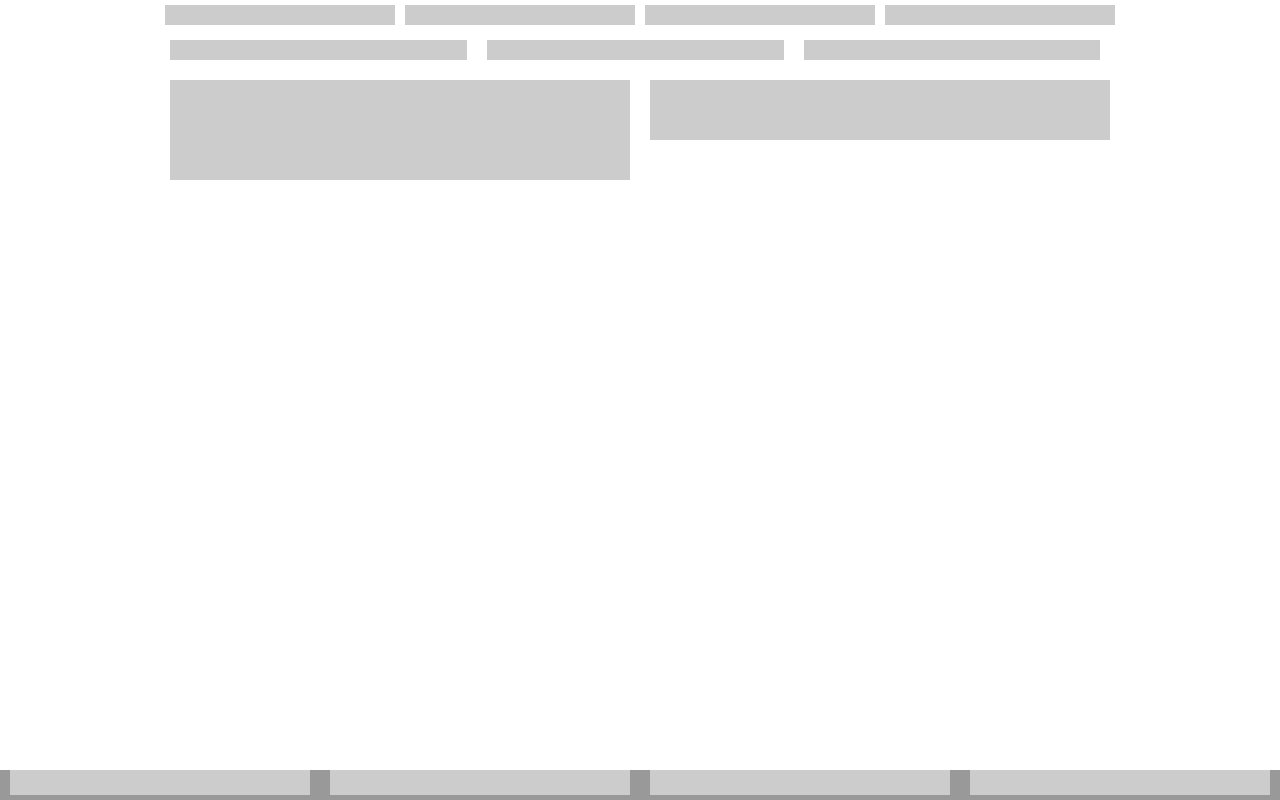
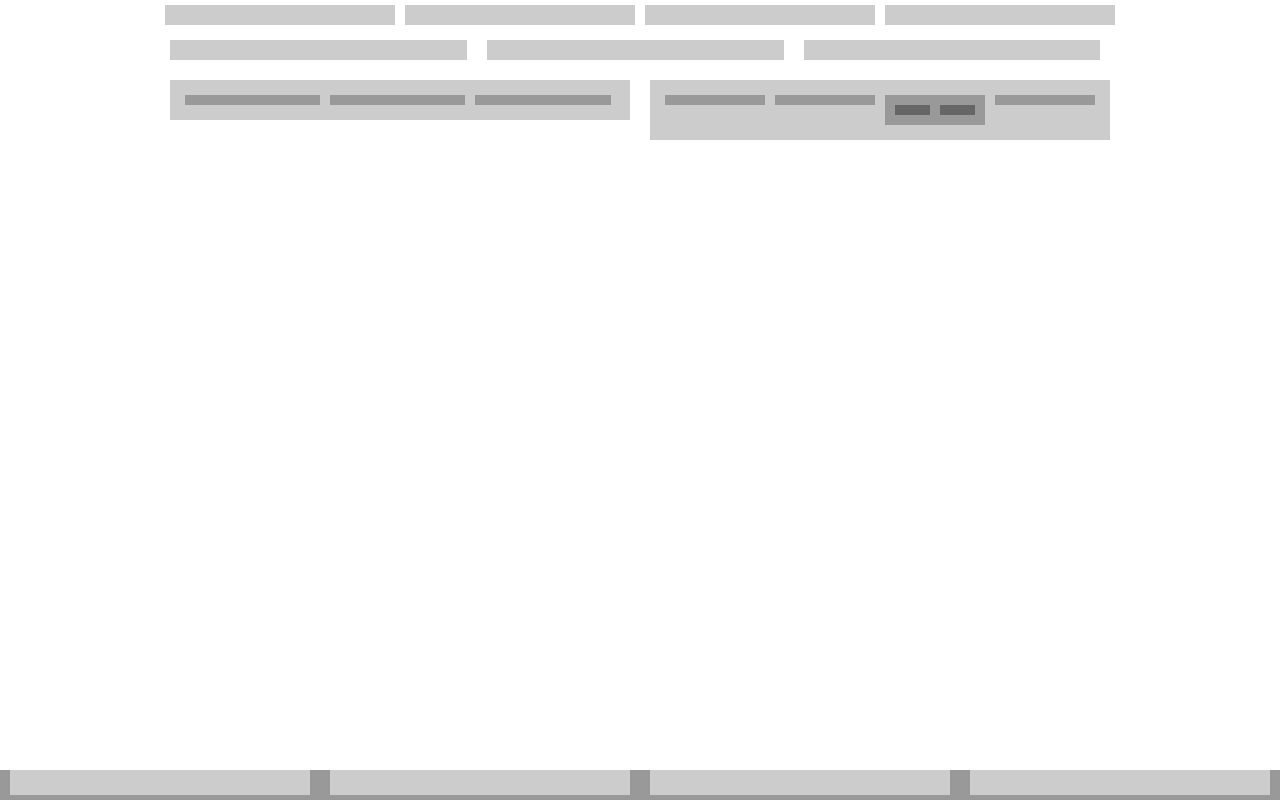
Before and after one commit to benvacha/gensponsive, a plain HTML site: page example/compound.html in a window 1280 px wide. Drawn offline with nearby package versions, Linux system fonts and the light colour scheme.

Commit message:
change compound col blueprints to use child selectors

```diff
--- a/example/compound.html
+++ b/example/compound.html
@@ -40,10 +40,13 @@
                 <div class="col width-33-100 push-5x pad-5x bgcolor-999"></div>
                 <div class="col width-33-100 push-5x pad-5x bgcolor-999"></div>
             </div>
-            <div class="col cwidth-25-100 cpush-5x cpad-5x cbgcolor-999">
+            <div class="col cwidth-25-50-100 cpush-5x cpad-5x cbgcolor-999">
                 <div class="col"></div>
                 <div class="col"></div>
-                <div class="col"></div>
+                <div class="col cwidth-50-100 cpush-5x cpad-5x cbgcolor-666">
+                    <div class="col"></div>
+                    <div class="col"></div>
+                </div>
                 <div class="col"></div>
             </div>
         </div>
--- a/gridsponsive.js
+++ b/gridsponsive.js
@@ -158,7 +158,7 @@
         },
         chide: {
             selectorPrefixes: ['.gridsponsive.', '.gridsponsive .'],
-            selectorPostfixes: [' .col'],
+            selectorPostfixes: ['>.col'],
             nthProperties: function(spec, n) {
                 if(spec.indexOf('t')>=0) {
                     return 'display:none;';
@@ -183,7 +183,7 @@
         },
         cshow: {
             selectorPrefixes: ['.gridsponsive.', '.gridsponsive .'],
-            selectorPostfixes: [' .col'],
+            selectorPostfixes: ['>.col'],
             nthProperties: function(spec, n) {
                 if(spec.indexOf('t')>=0) {
                     return 'display:block;';
@@ -211,7 +211,7 @@
         },
         cpos: {
             selectorPrefixes: ['.gridsponsive.', '.gridsponsive .'],
-            selectorPostfixes: [' .col'],
+            selectorPostfixes: ['>.col'],
             nthProperties: function(spec, n) {
                 if(spec.indexOf('l')>=0) {
                     return 'float:left;';
@@ -239,7 +239,7 @@
         },
         cwidth: {
             selectorPrefixes: ['.gridsponsive.', '.gridsponsive .'],
-            selectorPostfixes: [' .col'],
+            selectorPostfixes: ['>.col'],
             nthProperties: function(spec, n) {
                 if(spec.indexOf('a')>=0) {
                     return 'width:auto;';
@@ -264,7 +264,7 @@
         },
         cheight: {
             selectorPrefixes: ['.gridsponsive.', '.gridsponsive .'],
-            selectorPostfixes: [' .col'],
+            selectorPostfixes: ['>.col'],
             nthProperties: function(spec, n) {
                 if(spec.indexOf('a')>=0) {
                     return 'height:auto;';
@@ -286,7 +286,7 @@
         },
         ccolor: {
             selectorPrefixes: ['.gridsponsive.', '.gridsponsive .'],
-            selectorPostfixes: [' .col'],
+            selectorPostfixes: ['>.col'],
             nthProperties: function(spec, n) {
                 if(spec.indexOf('t')>=0) {
                     return 'color:transparent;';
@@ -305,7 +305,7 @@
         },
         cbgcolor: {
             selectorPrefixes: ['.gridsponsive.', '.gridsponsive .'],
-            selectorPostfixes: [' .col'],
+            selectorPostfixes: ['>.col'],
             nthProperties: function(spec, n) {
                 if(spec.indexOf('t')>=0) {
                     return 'background-color:transparent;';
@@ -324,7 +324,7 @@
         },
         cpad: {
             selectorPrefixes: ['.gridsponsive.', '.gridsponsive .'],
-            selectorPostfixes: [' .col'],
+            selectorPostfixes: ['>.col'],
             nthProperties: function(spec, n) {
                 if(spec.indexOf('x')>=0) {
                     return 'padding:_px;'.replace(/_/g, spec.split('x').shift());
@@ -343,7 +343,7 @@
         },
         cpadtb: {
             selectorPrefixes: ['.gridsponsive.', '.gridsponsive .'],
-            selectorPostfixes: [' .col'],
+            selectorPostfixes: ['>.col'],
             nthProperties: function(spec, n) {
                 if(spec.indexOf('x')>=0) {
                     return 'padding-top:_px;padding-bottom:_px;'.replace(/_/g, spec.split('x').shift());
@@ -362,7 +362,7 @@
         },
         cpadlr: {
             selectorPrefixes: ['.gridsponsive.', '.gridsponsive .'],
-            selectorPostfixes: [' .col'],
+            selectorPostfixes: ['>.col'],
             nthProperties: function(spec, n) {
                 if(spec.indexOf('x')>=0) {
                     return 'padding-left:_px;padding-right:_px;'.replace(/_/g, spec.split('x').shift());
@@ -381,7 +381,7 @@
         },
         cpadt: {
             selectorPrefixes: ['.gridsponsive.', '.gridsponsive .'],
-            selectorPostfixes: [' .col'],
+            selectorPostfixes: ['>.col'],
             nthProperties: function(spec, n) {
                 if(spec.indexOf('x')>=0) {
                     return 'padding-top:_px;'.replace(/_/g, spec.split('x').shift());
@@ -400,7 +400,7 @@
         },
         cpadr: {
             selectorPrefixes: ['.gridsponsive.', '.gridsponsive .'],
-            selectorPostfixes: [' .col'],
+            selectorPostfixes: ['>.col'],
             nthProperties: function(spec, n) {
                 if(spec.indexOf('x')>=0) {
                     return 'padding-right:_px;'.replace(/_/g, spec.split('x').shift());
@@ -419,7 +419,7 @@
         },
         cpadb: {
             selectorPrefixes: ['.gridsponsive.', '.gridsponsive .'],
-            selectorPostfixes: [' .col'],
+            selectorPostfixes: ['>.col'],
             nthProperties: function(spec, n) {
                 if(spec.indexOf('x')>=0) {
                     return 'padding-bottom:_px;'.replace(/_/g, spec.split('x').shift());
@@ -438,7 +438,7 @@
         },
         cpadl: {
             selectorPrefixes: ['.gridsponsive.', '.gridsponsive .'],
-            selectorPostfixes: [' .col'],
+            selectorPostfixes: ['>.col'],
             nthProperties: function(spec, n) {
                 if(spec.indexOf('x')>=0) {
                     return 'padding-left:_px;'.replace(/_/g, spec.split('x').shift());
@@ -457,7 +457,7 @@
         },
         cpush: {
             selectorPrefixes: ['.gridsponsive.', '.gridsponsive .'],
-            selectorPostfixes: [' .col'],
+            selectorPostfixes: ['>.col'],
             nthProperties: function(spec, n) {
                 if(spec.indexOf('x')>=0) {
                     return 'border:_px solid transparent;'.replace(/_/g, spec.split('x').shift());
@@ -476,7 +476,7 @@
         },
         cpushtb: {
             selectorPrefixes: ['.gridsponsive.', '.gridsponsive .'],
-            selectorPostfixes: [' .col'],
+            selectorPostfixes: ['>.col'],
             nthProperties: function(spec, n) {
                 if(spec.indexOf('x')>=0) {
                     return 'border-top:_px solid transparent;border-bottom:_px solid transparent'.replace(/_/g, spec.split('x').shift());
@@ -495,7 +495,7 @@
         },
         cpushlr: {
             selectorPrefixes: ['.gridsponsive.', '.gridsponsive .'],
-            selectorPostfixes: [' .col'],
+            selectorPostfixes: ['>.col'],
             nthProperties: function(spec, n) {
                 if(spec.indexOf('x')>=0) {
                     return 'border-left:_px solid transparent;border-right:_px solid transparent'.replace(/_/g, spec.split('x').shift());
@@ -514,7 +514,7 @@
         },
         cpusht: {
             selectorPrefixes: ['.gridsponsive.', '.gridsponsive .'],
-            selectorPostfixes: [' .col'],
+            selectorPostfixes: ['>.col'],
             nthProperties: function(spec, n) {
                 if(spec.indexOf('x')>=0) {
                     return 'border-top:_px solid transparent;'.replace(/_/g, spec.split('x').shift());
@@ -533,7 +533,7 @@
         },
         cpushr: {
             selectorPrefixes: ['.gridsponsive.', '.gridsponsive .'],
-            selectorPostfixes: [' .col'],
+            selectorPostfixes: ['>.col'],
             nthProperties: function(spec, n) {
                 if(spec.indexOf('x')>=0) {
                     return 'border-right:_px solid transparent;'.replace(/_/g, spec.split('x').shift());
@@ -552,7 +552,7 @@
         },
         cpushb: {
             selectorPrefixes: ['.gridsponsive.', '.gridsponsive .'],
-            selectorPostfixes: [' .col'],
+            selectorPostfixes: ['>.col'],
             nthProperties: function(spec, n) {
                 if(spec.indexOf('x')>=0) {
                     return 'border-bottom:_px solid transparent;'.replace(/_/g, spec.split('x').shift());
@@ -571,7 +571,7 @@
         },
         cpushl: {
             selectorPrefixes: ['.gridsponsive.', '.gridsponsive .'],
-            selectorPostfixes: [' .col'],
+            selectorPostfixes: ['>.col'],
             nthProperties: function(spec, n) {
                 if(spec.indexOf('x')>=0) {
                     return 'border-left:_px solid transparent;'.replace(/_/g, spec.split('x').shift());
```
